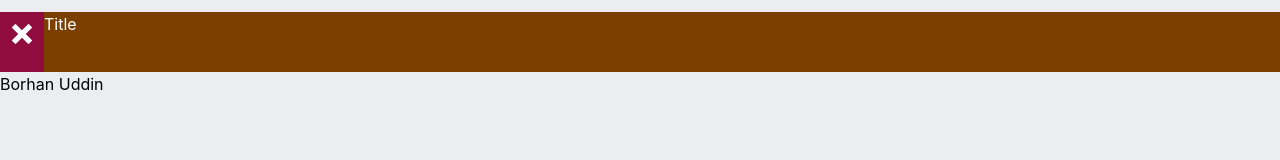
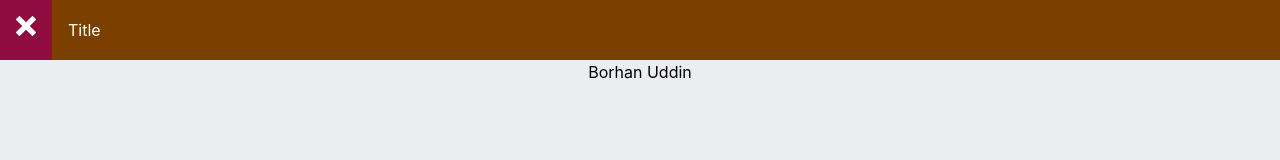
Before and after one commit to MuhammadBorhan/e_commerce_for_chocolate, a React (Create React App) app: page /same-day-delivery-gifts in a window 1280 px wide. Both pictures are taken after a click on the element 27 px from the left and 30 px from the top of the page. Shown: the top 160 px of the page. Built offline with nearby package versions, Linux system fonts and the light colour scheme.

Commit message:
remove from cart added

```diff
--- a/src/Components/CartProduct.js
+++ b/src/Components/CartProduct.js
@@ -1,7 +1,10 @@
 import React from "react";
+import { removeFromCart } from "../features/cart/cartSlice";
+import { useDispatch } from "react-redux";
 
 const CartProduct = ({ data }) => {
   const { id, name, image, price, quantity, desc, attiribute } = data;
+  const dispatch = useDispatch();
   return (
     <div>
       <div className="shadow-lg">
@@ -12,7 +15,10 @@ const CartProduct = ({ data }) => {
             <h4 class="text-orange-500 font-bold">{price}$</h4>
             <h4 class=" font-bold">Quantity: {quantity}</h4>
           </div>
-          <button className="bg-[red] text-white font-bold px-4 py-1 mt-6 mx-auto block mb-2 rounded">
+          <button
+            onClick={() => dispatch(removeFromCart(data))}
+            className="bg-[red] text-white font-bold px-4 py-1 mt-6 mx-auto block mb-2 rounded"
+          >
             Remove From Cart
           </button>
         </div>
--- a/src/Layout/Navbar.js
+++ b/src/Layout/Navbar.js
@@ -58,7 +58,7 @@ const Navbar = () => {
           <div className="">
             <div
               onClick={() => setModelMenu(!modelMenu)}
-              className="float-start text-white p-3  d-none d-sm-block "
+              className="float-left text-white p-4 "
               style={{
                 height: "60px",
                 backgroundColor: "#900C3F",
@@ -79,16 +79,14 @@ const Navbar = () => {
               style={{ height: "60px", backgroundColor: "#7B3F00" }}
             >
               {/* logo */}
-              <div className="">
-                <p className="text-white mt-3">Title</p>
+              <div className="flex items-center h-full">
+                <p className="text-white ml-4">Title</p>
               </div>
             </div>
           </div>
 
           <div>
-            <h1 className="d-flex justify-content-center text-primary">
-              Borhan Uddin
-            </h1>
+            <h1 className="flex justify-center ">Borhan Uddin</h1>
           </div>
         </div>
       )}
--- a/src/features/cart/cartSlice.js
+++ b/src/features/cart/cartSlice.js
@@ -22,9 +22,25 @@ const cartSlice = createSlice({
           .push(selectedProduct);
       }
     },
+    removeFromCart: (state, action) => {
+      if (action.payload.quantity > 1) {
+        const product = {
+          ...action.payload,
+          quantity: action.payload.quantity - 1,
+        };
+        state.cart = state.cart.filter(
+          (product) => product.id !== action.payload.id
+        );
+        state.cart.push(product);
+      } else {
+        state.cart = state.cart.filter(
+          (product) => product.id !== action.payload.id
+        );
+      }
+    },
   },
 });
 
-export const { addToCart } = cartSlice.actions;
+export const { addToCart, removeFromCart } = cartSlice.actions;
 
 export default cartSlice.reducer;
```
